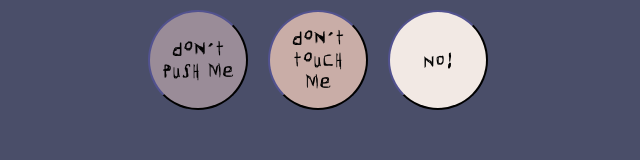
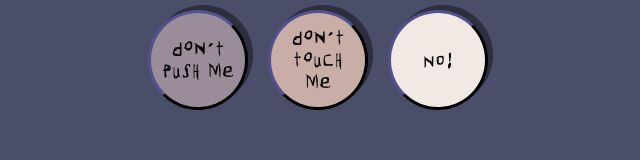
Before and after one commit to NellySP/Don-t-push-my-buttons, a plain HTML site: page index.html in a window 1280 px wide. Shown: the whole page, without its empty margins (322-962 px from the left). Drawn offline with Linux system fonts and the light colour scheme.

Commit message:
add button shadow

```diff
--- a/Styling/buttons.css
+++ b/Styling/buttons.css
@@ -13,10 +13,15 @@ button {
   width: 100px;
   border-radius: 50%;
   border-color: #22223b;
+  border-width: 3px;
   margin: 10px;
   font-size: 24px;
   font-family: 'Go crazy';
   cursor: not-allowed;
+  box-shadow: 5px -5px rgba(0, 0, 0, 0.4);
+  -moz-box-shadow: 5px -5px rgba(0, 0, 0, 0.4);
+  -webkit-box-shadow: 5px -5px rgba(0, 0, 0, 0.4);
+  -o-box-shadow: 5px -5px rgba(0, 0, 0, 0.4);
 }
 
 .push {
```
Also changed, not shown: 1 other file.
